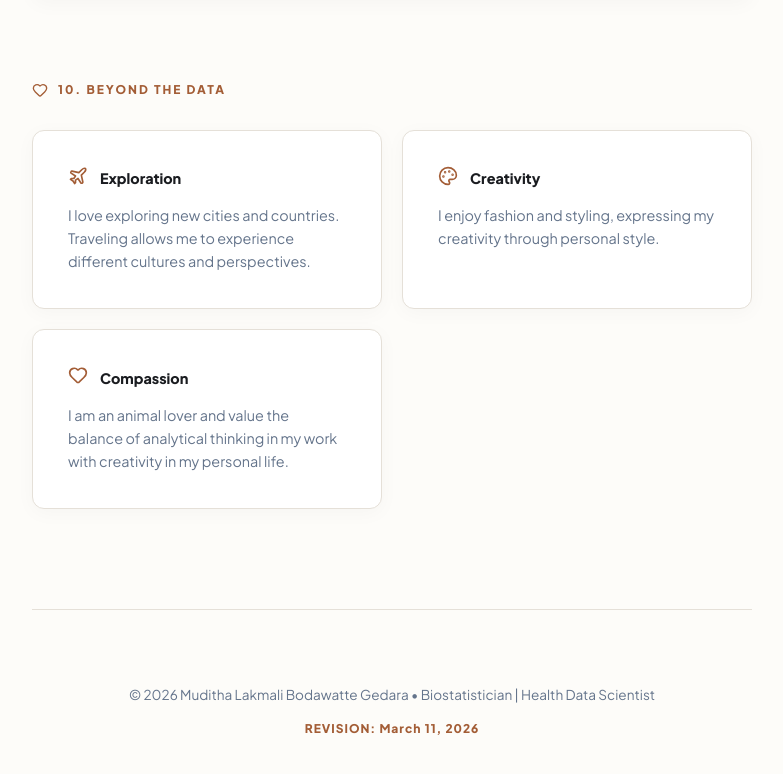
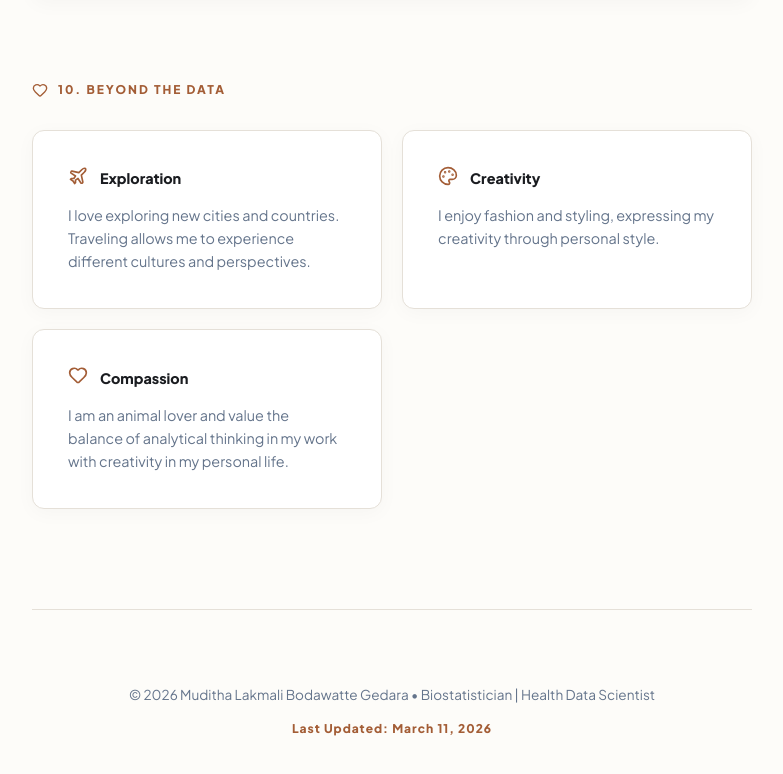
Before and after one commit to IndeewaraC/Personal_portfolio, a React (Vite) app in the folder muditha-portfolio/: page / in a window 1280 px wide. Shown: the part 7043-7817 px from the top of the page, without its empty margins (248-1031 px from the left). Built offline with nearby package versions, Linux system fonts and the light colour scheme.

Commit message:
footer change

```diff
--- a/muditha-portfolio/src/App.jsx
+++ b/muditha-portfolio/src/App.jsx
@@ -264,7 +264,7 @@ export default function App() {
 
       <footer style={{ marginTop: '100px', padding: '60px 0', borderTop: '1px solid var(--border)', textAlign: 'center' }}>
         <p style={{ color: 'var(--text-muted)', fontSize: '0.85rem' }}>© {new Date().getFullYear()} {profileData.name} • {profileData.title}</p>
-        <p style={{ color: 'var(--cognac)', fontSize: '0.75rem', fontWeight: 800, marginTop: '10px', letterSpacing: '1px' }}>REVISION: {lastUpdated}</p>
+        <p style={{ color: 'var(--cognac)', fontSize: '0.75rem', fontWeight: 800, marginTop: '10px', letterSpacing: '1px' }}>Last Updated: {lastUpdated}</p>
       </footer>
     </div>
   );
```
